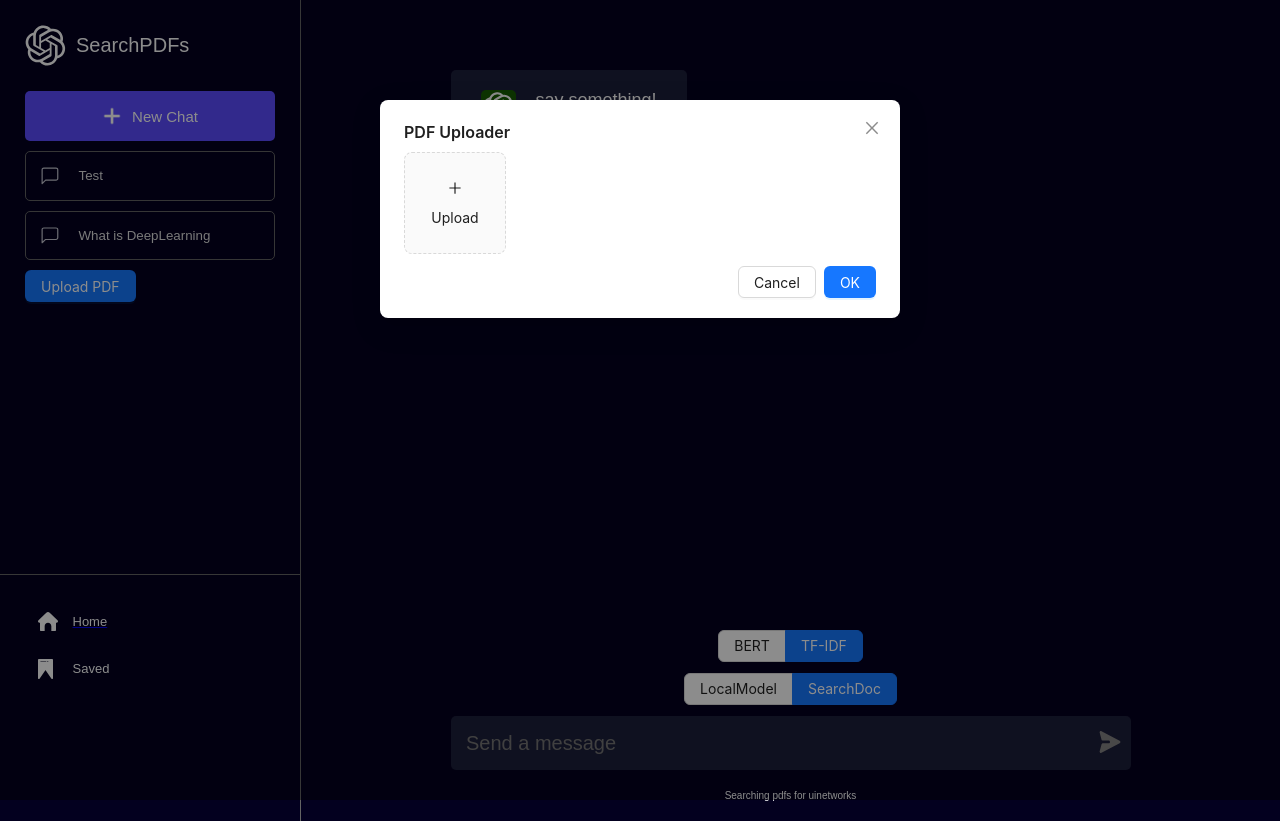
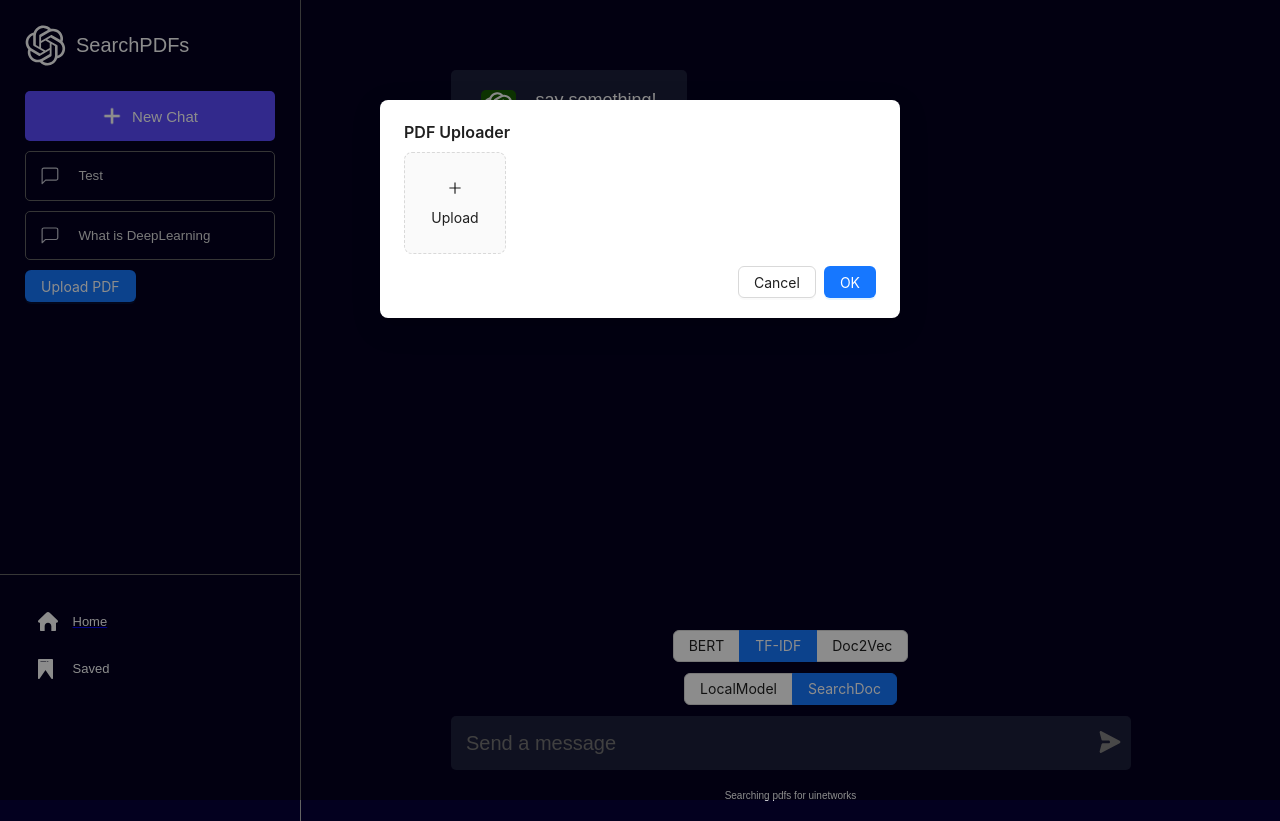
Before and after one commit to Oldentomato/LocalLLM_ChatbotReact, a React (Create React App) app in the folder client/: page /chat in a window 1280 px wide. Both pictures are taken after a click on the button "Upload PDF". Built offline with nearby package versions, Linux system fonts and the light colour scheme.

Commit message:
업로드 모달 최적화 및 doc2vec기능 추가

```diff
--- a/client/src/components/views/chat/chat_view.js
+++ b/client/src/components/views/chat/chat_view.js
@@ -39,6 +39,10 @@
   {
     label: 'TF-IDF',
     value: 'tf-idf',
+  },
+  {
+    label: 'Doc2Vec',
+    value: 'doc2vec',
   }
 ];
 
@@ -85,9 +89,9 @@
       const url = new URL("/model/pdfembedding", "http://localhost:8000");
       const formData = new FormData();
       filelist.forEach(file => formData.append('pdfs', file))
-      if(embeddingmodel === 'tf-idf'){
-        formData.append('mode',embeddingmodel)
-      }
+      formData.append('mode',embeddingmodel)
+
+
       let response = null
 
       response = await fetch(url,{
@@ -232,14 +236,16 @@
 
     return(
         <div className="ChatView">
-            <Modal title="PDF Uploader" open={isModalOpen} onOk={handleOk} onCancel={handleCancel}>
+            <Modal title="PDF Uploader" open={isModalOpen} onOk={handleOk}
+            onCancel={handleCancel} closable={false} okButtonProps={{ disabled: uploadloading }}
+            cancelButtonProps= {{disabled: uploadloading}}
+            maskClosable={uploadloading?false:true}>
                 <Upload
                     name="avatar"
                     listType="picture-card"
                     className="file-uploader"
                     showUploadList={true}
                     beforeUpload={beforeUpload}
-                    onRemove={handleOk}
 
                     // onChange={handleChange}
                 >
```
